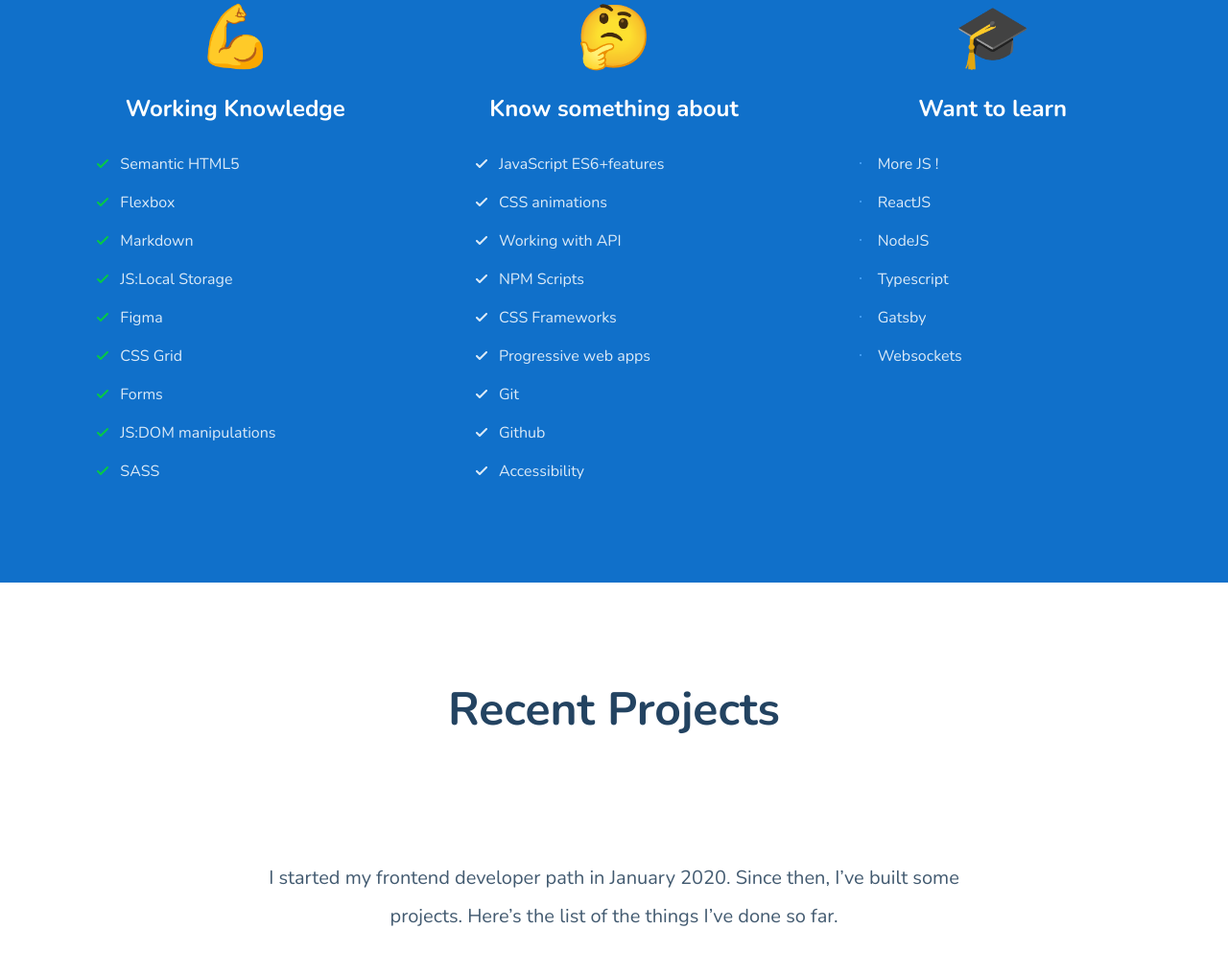
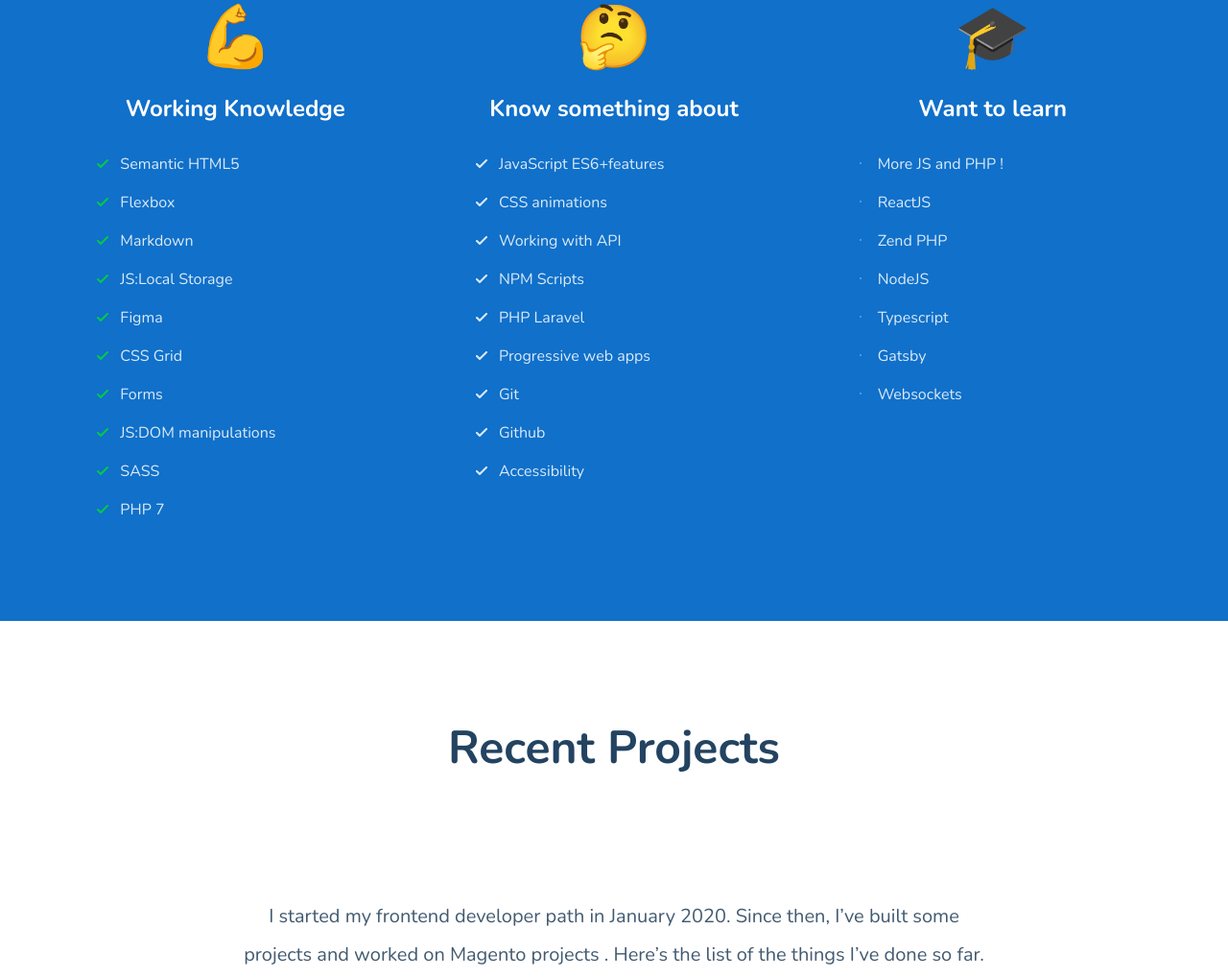
Before and after one commit to KarolSekowski/karolsekowski.github.io, a website built with webpack: page src/pages/index.html in a window 1280 px wide. Shown: the part 1056-2074 px from the top of the page at 96% size. Built offline with nearby package versions, Linux system fonts and the light colour scheme; no server answers.

Commit message:
update skills

```diff
--- a/src/pages/index.html
+++ b/src/pages/index.html
@@ -25,7 +25,7 @@
               <span class="hero__bubble"><span class="hero__hello"> Hi There! <span class="hand">✋</span> </span></span>
             </div>
             <div class = "hero__description">
-              <h1 class = "hero__header">My name is Karol Sękowski and I'm an aspiring <span class="hero__special"> Frontend developer</span></h1>
+              <h1 class = "hero__header">My name is Karol Sękowski and I'm an aspiring <span class="hero__special"> Frontend or PHP developer</span></h1>
             <p class="hero__paragraph">You might be interested in checking the list of <a class="hero__link" href="#skills">my skills</a>. Don’t forget to  have a glimpse at <a class="hero__link" href="#projects">my projects</a>. I’m looking for a new challenges so if you have one - <a class="hero__link" href="#contact">contact me</a> 😊
             </p>
             <a class="hero__contact" href="mailto:sekowskikarol@hotmail.com">sekowskikarol@hotmail.com</a>
@@ -47,6 +47,7 @@
                    <li class="skills-list__item">Forms</li>
                    <li class="skills-list__item">JS:DOM manipulations</li>
                    <li class="skills-list__item">SASS</li>
+                   <li class="skills-list__item">PHP 7</li>
                   </ul>
                   </article>
                   <article class="skills-section">
@@ -57,7 +58,7 @@
                      <li class="skills-list__item">CSS animations</li>
                      <li class="skills-list__item">Working with API</li>
                      <li class="skills-list__item">NPM Scripts</li>
-                     <li class="skills-list__item">CSS Frameworks</li>
+                     <li class="skills-list__item">PHP Laravel</li>
                      <li class="skills-list__item">Progressive web apps</li>
                      <li class="skills-list__item">Git</li>
                      <li class="skills-list__item">Github</li>
@@ -69,8 +70,9 @@
                       <span class="skills-section__emoji">🎓</span>
                       <h3 class="skills-section__header">Want to learn</h3>
                       <ul class="skills-list skills-list--dot">
-                      <li class="skills-list__item">More JS !</li>
+                      <li class="skills-list__item">More JS and PHP !</li>
                        <li class="skills-list__item">ReactJS</li>
+                       <li class="skills-list__item">Zend PHP</li>
                        <li class="skills-list__item">NodeJS</li>
                        <li class="skills-list__item">Typescript</li>
                        <li class="skills-list__item">Gatsby</li>
@@ -81,7 +83,7 @@
           </section>
           <section class="projects" id="projects">
             <h2 class="projects__header">Recent Projects</h2>
-            <p class="projects__description">I started my frontend developer path in January 2020. Since then, I’ve built some projects. Here’s the list of the things I’ve done so far.</p>
+            <p class="projects__description">I started my frontend developer path in January 2020. Since then, I’ve built some projects and worked on Magento projects . Here’s the list of the things I’ve done so far.</p>
             <div class="projects-grid projects-grid--js">
               <article class="project">
                 <div class="project__window">
```
